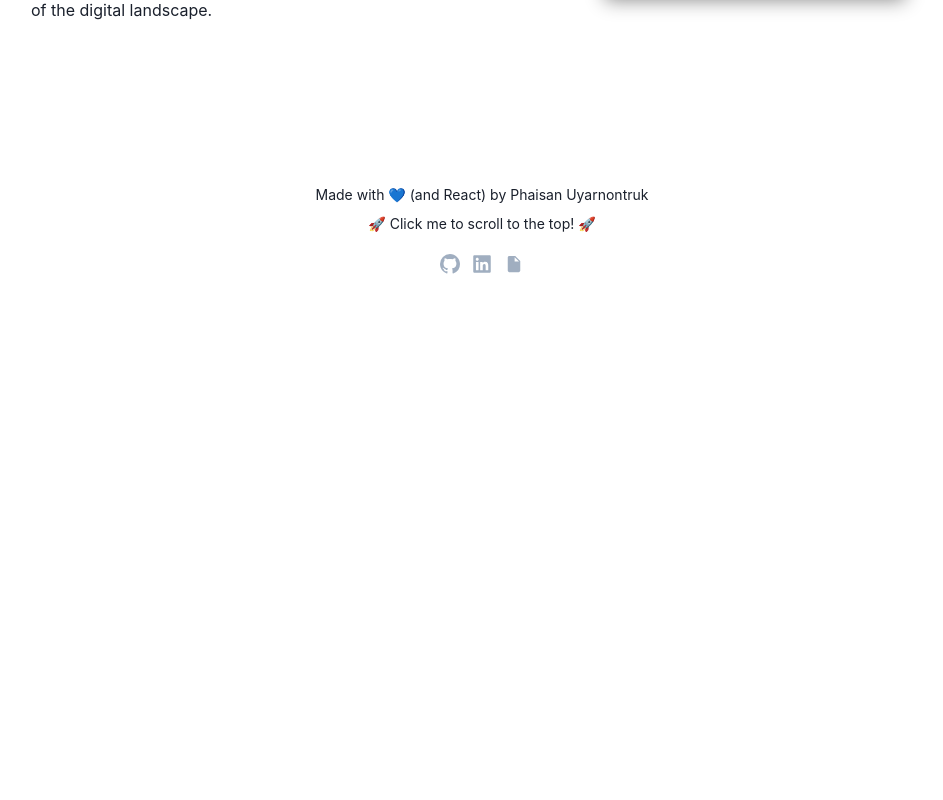
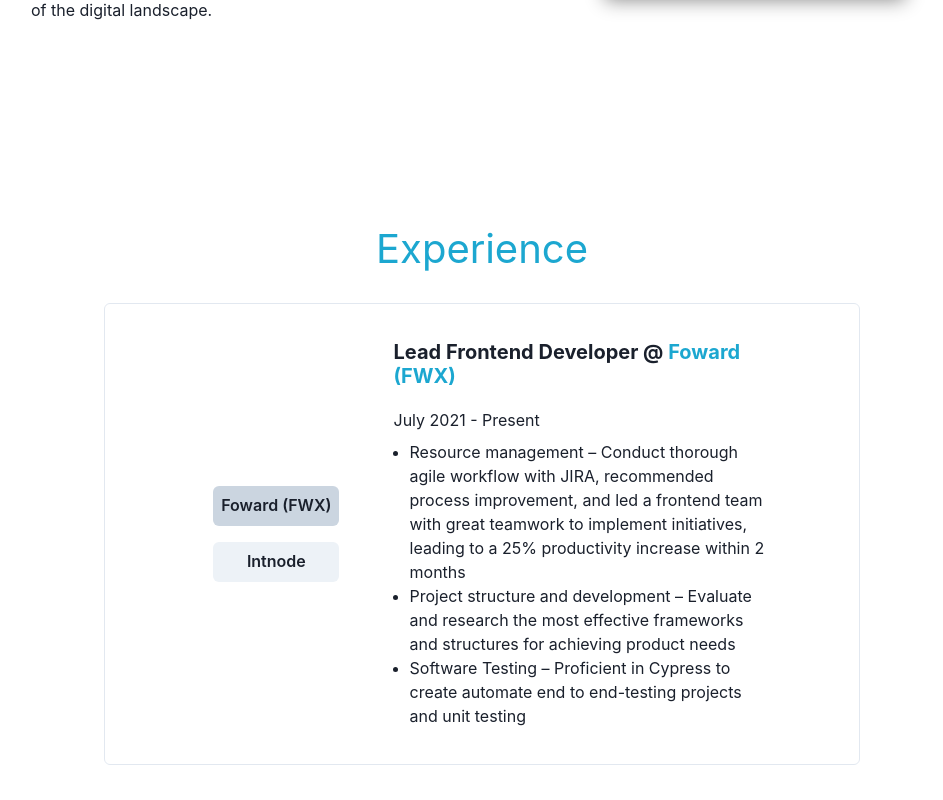
Before and after one commit to pha1san/phaisan.dev, a Next.js app: page / in a window 1280 px wide. Shown: the part 1380-2180 px from the top of the page, without its empty margins (158-1101 px from the left). Before the commit the page ends 1694 px from the top, so only its background shows below. Built offline with nearby package versions, Linux system fonts and the light colour scheme.

Commit message:
✅ add experience section

```diff
--- /dev/null
+++ b/components/ExperienceButtons.tsx
@@ -0,0 +1,29 @@
+import { FC } from "react";
+
+import { Button, Image, useColorModeValue } from "@chakra-ui/react";
+import { Grid } from "@material-ui/core";
+
+import jobs from "@/constants/jobs";
+import { colors } from "@/theme";
+
+interface IExperienceButtons {
+  expIndex: number;
+  setIndex: React.Dispatch<React.SetStateAction<number>>;
+}
+
+const ExperienceButtons: FC<IExperienceButtons> = ({ expIndex, setIndex }) => {
+  const secondary = useColorModeValue(colors.secondary.light, colors.secondary.dark);
+  return (
+    <Grid container item spacing={2} justifyContent="center" style={{ margin: "auto" }}>
+      {jobs.map((job, index) => (
+        <Grid container item key={`${job.workplace}-btn`}>
+          <Button isActive={expIndex === index} onClick={() => setIndex(index)} className="w-full">
+            {job.workplace}
+          </Button>
+        </Grid>
+      ))}
+    </Grid>
+  );
+};
+
+export default ExperienceButtons;
--- /dev/null
+++ b/components/ExperienceDetails.tsx
@@ -0,0 +1,40 @@
+import React, { FC } from "react";
+
+import { Heading, Link, ListItem, Text, UnorderedList, useColorModeValue } from "@chakra-ui/react";
+import { Grid } from "@material-ui/core";
+
+import jobs from "@/constants/jobs";
+import { colors } from "@/theme";
+
+const ExperienceDetails: FC<{ index: number }> = ({ index }) => {
+  const job = jobs[index];
+  const secondary = useColorModeValue(colors.secondary.light, colors.secondary.dark);
+  return (
+    <Grid container item direction="column">
+      <Grid container item style={{ margin: "12px" }}>
+        <Heading as="h1" size="md">
+          {job.position} @{" "}
+          <Link href={job.url} isExternal color={secondary}>
+            {job.workplace}
+          </Link>
+        </Heading>
+      </Grid>
+      <Grid container item style={{ marginLeft: "12px" }}>
+        {job.duration.map((duration) => (
+          <Grid key={duration} container item>
+            <Text mt={2}>{duration}</Text>
+          </Grid>
+        ))}
+      </Grid>
+      <Grid container item style={{ marginLeft: "12px", marginBottom: "12px" }}>
+        <UnorderedList mt={2}>
+          {job.description.map((desc) => (
+            <ListItem key={desc}>{desc}</ListItem>
+          ))}
+        </UnorderedList>
+      </Grid>
+    </Grid>
+  );
+};
+
+export default ExperienceDetails;
--- /dev/null
+++ b/components/ExperienceSelect.tsx
@@ -0,0 +1,22 @@
+import { FC } from "react";
+
+import { Select } from "@chakra-ui/react";
+
+import jobs from "@/constants/jobs";
+
+interface IExperienceSelect {
+  expIndex: number;
+  setIndex: React.Dispatch<React.SetStateAction<number>>;
+}
+
+const ExperienceSelect: FC<IExperienceSelect> = ({ expIndex, setIndex }) => (
+  <Select value={expIndex} onChange={(e) => setIndex(Number(e.target.value))}>
+    {jobs.map((job, index) => (
+      <option key={`${job.workplace}-select-option`} value={index}>
+        {job.workplace}
+      </option>
+    ))}
+  </Select>
+);
+
+export default ExperienceSelect;
--- /dev/null
+++ b/constants/jobs.ts
@@ -0,0 +1,24 @@
+const jobs = [
+  {
+    workplace: "Foward (FWX)",
+    position: "Lead Frontend Developer",
+    duration: ["July 2021 - Present"],
+    description: [
+      "Resource management – Conduct thorough agile workflow with JIRA, recommended process improvement, and led a frontend team with great teamwork to implement initiatives, leading to a 25% productivity increase within 2 months",
+      "Project structure and development – Evaluate and research the most effective frameworks and structures for achieving product needs",
+      "Software Testing – Proficient in Cypress to create automate end to end-testing projects and unit testing",
+    ],
+    url: "https://fwx.finance/",
+    logo: "https://fwx.finance/logo.svg",
+  },
+  {
+    workplace: "Intnode",
+    position: "Frontend Developer",
+    duration: ["February 2023 - Present"],
+    description: [""],
+    url: "https://intnode.com/",
+    logo: "https://intnode.com/intnode.svg",
+  },
+];
+
+export default jobs;
--- /dev/null
+++ b/features/Experience.tsx
@@ -0,0 +1,62 @@
+import React, { useState } from "react";
+
+import { Flex, useBreakpointValue, useColorModeValue } from "@chakra-ui/react";
+import { Grid } from "@material-ui/core";
+
+import ExperienceButtons from "@/components/ExperienceButtons";
+import ExperienceDetails from "@/components/ExperienceDetails";
+import ExperienceSelect from "@/components/ExperienceSelect";
+import SectionContainer from "@/components/SectionContainer";
+import { colors } from "@/theme";
+
+export default function Experience() {
+  const [index, setIndex] = useState(0);
+  const showSelect = useBreakpointValue({
+    base: false,
+    lg: true,
+  });
+  const bg = useColorModeValue(colors.bg.light, colors.bg.dark);
+  return (
+    <SectionContainer id="experience" name="experience" headerText="Experience" useHeaderStyle>
+      <Flex
+        as={Grid}
+        container
+        item
+        direction="row"
+        justifyContent="center"
+        xs={9}
+        sm={9}
+        borderRadius="lg"
+        borderWidth={bg === colors.bg.light ? "1px" : ""}
+        rounded="md"
+        style={{
+          margin: "24px",
+          marginTop: "3vh",
+          width: "75vw",
+          height: "60vh",
+        }}
+      >
+        <Grid
+          container
+          direction="column"
+          item
+          xs={9}
+          sm={6}
+          md={2}
+          alignItems="center"
+          justifyContent="flex-start"
+          style={{ marginTop: "24px", marginBottom: "24px", marginRight: "3vw" }}
+        >
+          {showSelect ? (
+            <ExperienceButtons expIndex={index} setIndex={setIndex} />
+          ) : (
+            <ExperienceSelect expIndex={index} setIndex={setIndex} />
+          )}
+        </Grid>
+        <Grid container item xs={9} sm={6} style={{ marginTop: "24px", marginBottom: "24px", marginLeft: "12px" }}>
+          <ExperienceDetails index={index} />
+        </Grid>
+      </Flex>
+    </SectionContainer>
+  );
+}
--- a/pages/index.tsx
+++ b/pages/index.tsx
@@ -1,4 +1,6 @@
 import About from "@/features/About";
+import Contact from "@/features/Contact";
+import Experience from "@/features/Experience";
 import Landing from "@/features/Landing";
 
 export default function Home() {
@@ -6,7 +8,8 @@ export default function Home() {
     <div className="min-h-screen p-[0_0.5rem] flex flex-col justify-center items-center">
       <Landing />
       <About />
-      {/* <Experience /> */}
+      <Experience />
+      <Contact />
     </div>
   );
 }
```
Also changed, not shown: features/Landing.tsx (+0 -11 lines).
